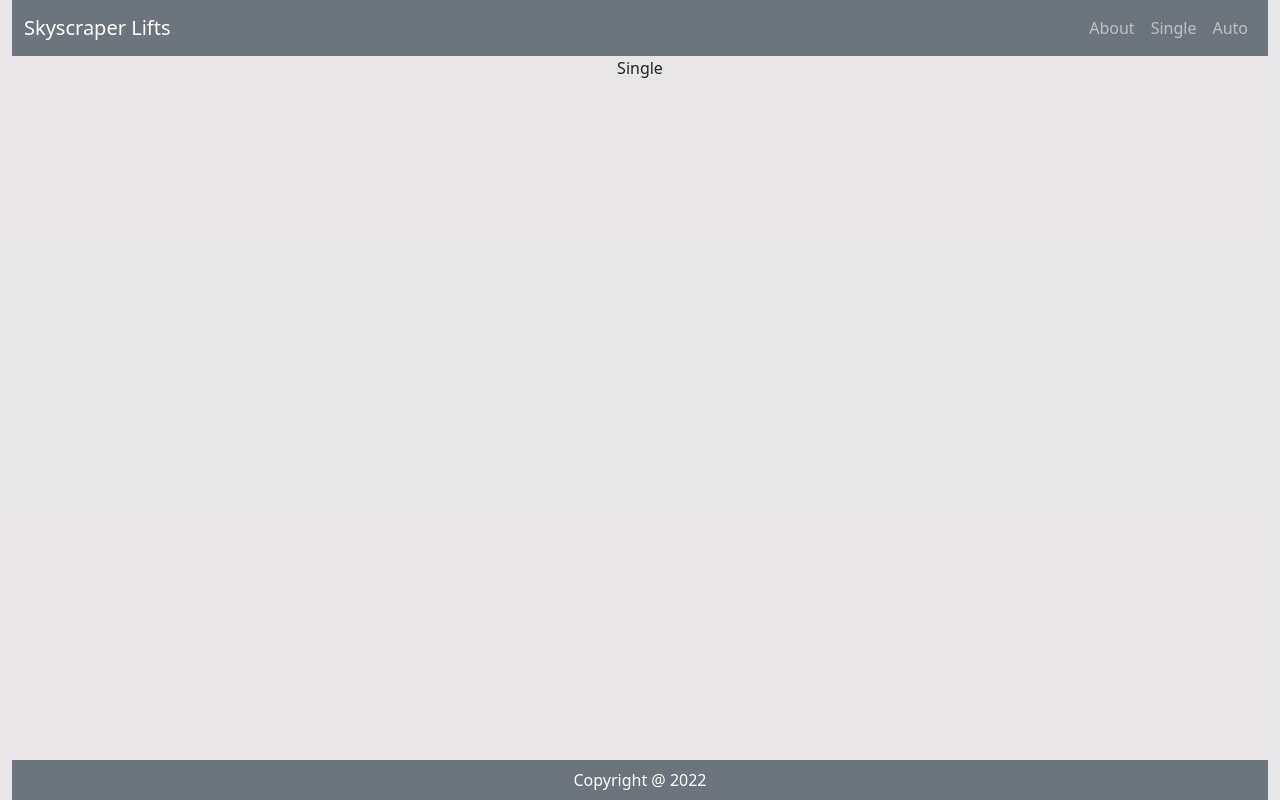
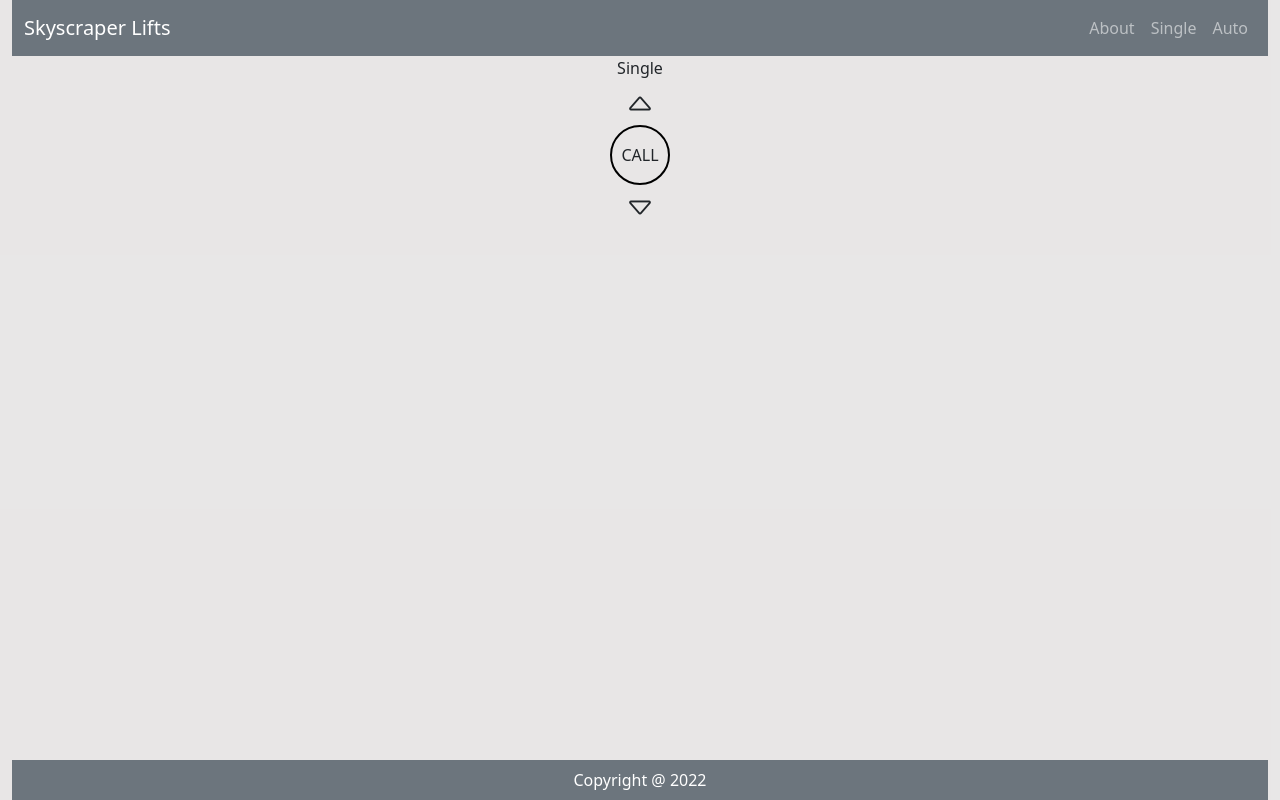
Before and after one commit to JamesFThomas/skyscraper-lifts, a React (Create React App) app: page /single in a window 1280 px wide. Built offline with nearby package versions, Linux system fonts and the light colour scheme.

Commit message:
created CallPanel component

```diff
--- /dev/null
+++ b/src/components/lift/CallPanel.js
@@ -0,0 +1,23 @@
+import React from 'react';
+import { Container } from 'react-bootstrap';
+import '../../styles/callPanel.css';
+
+const CallPanel = () => {
+  return (
+    <Container className='panel'>
+      <span
+        class='arrow bi bi-caret-up'
+        onClick={() => console.log('UP arrow clicked')}
+      />
+      {/* <span class='arrow bi bi-caret-up-fill' /> */}
+      <div className='panelText'>CALL</div>
+      {/* <span class='arrow bi bi-caret-down-fill' /> */}
+      <span
+        class='arrow bi bi-caret-down'
+        onClick={() => console.log('Down arrow clicked')}
+      />
+    </Container>
+  );
+};
+
+export default CallPanel;
--- a/src/components/pages/Single.js
+++ b/src/components/pages/Single.js
@@ -1,17 +1,16 @@
 import Container from 'react-bootstrap/Container';
 
+import CallPanel from '../lift/CallPanel';
 
 const Single = () => {
-    return (
-        <div className="page">
-            <Container>
-                <div>
-                    {"Single"}
-                </div>
-            </Container>
-        </div>
-
-    );
-}
+  return (
+    <div className='page'>
+      <Container>
+        <div>{'Single'}</div>
+        <CallPanel />
+      </Container>
+    </div>
+  );
+};
 
 export default Single;
--- /dev/null
+++ b/src/styles/callPanel.css
@@ -0,0 +1,24 @@
+.panel {
+  display: flex;
+  justify-content: center;
+  align-items: center;
+  flex-direction: column;
+}
+
+.panelText {
+  display: flex;
+  justify-content: center;
+  align-items: center;
+  border-radius: 50%;
+  border: 2px solid black;
+  height: 60px;
+  width: 60px;
+}
+
+.arrow {
+  font-size: 30px;
+}
+
+.arrow:hover {
+  cursor: pointer;
+}
```
